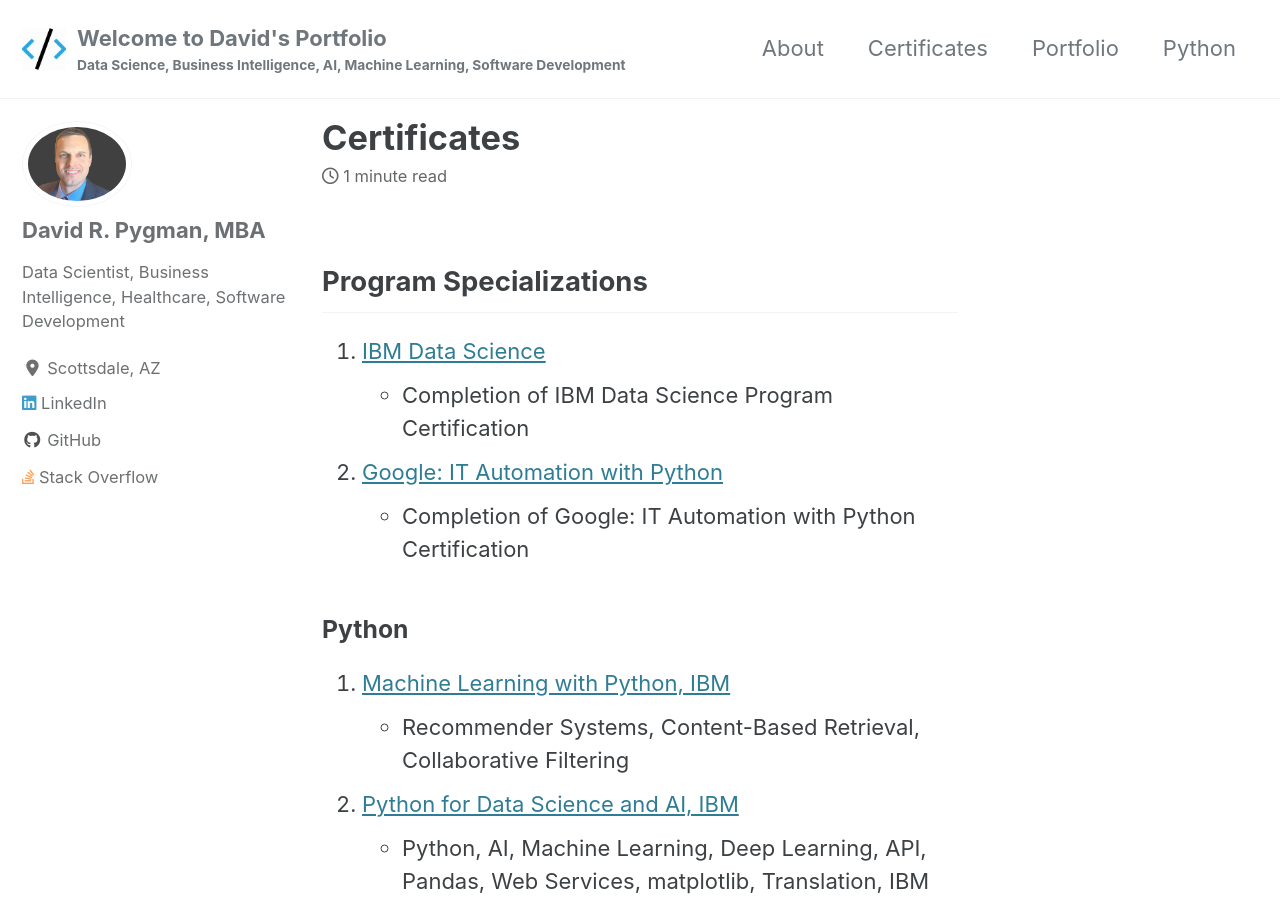
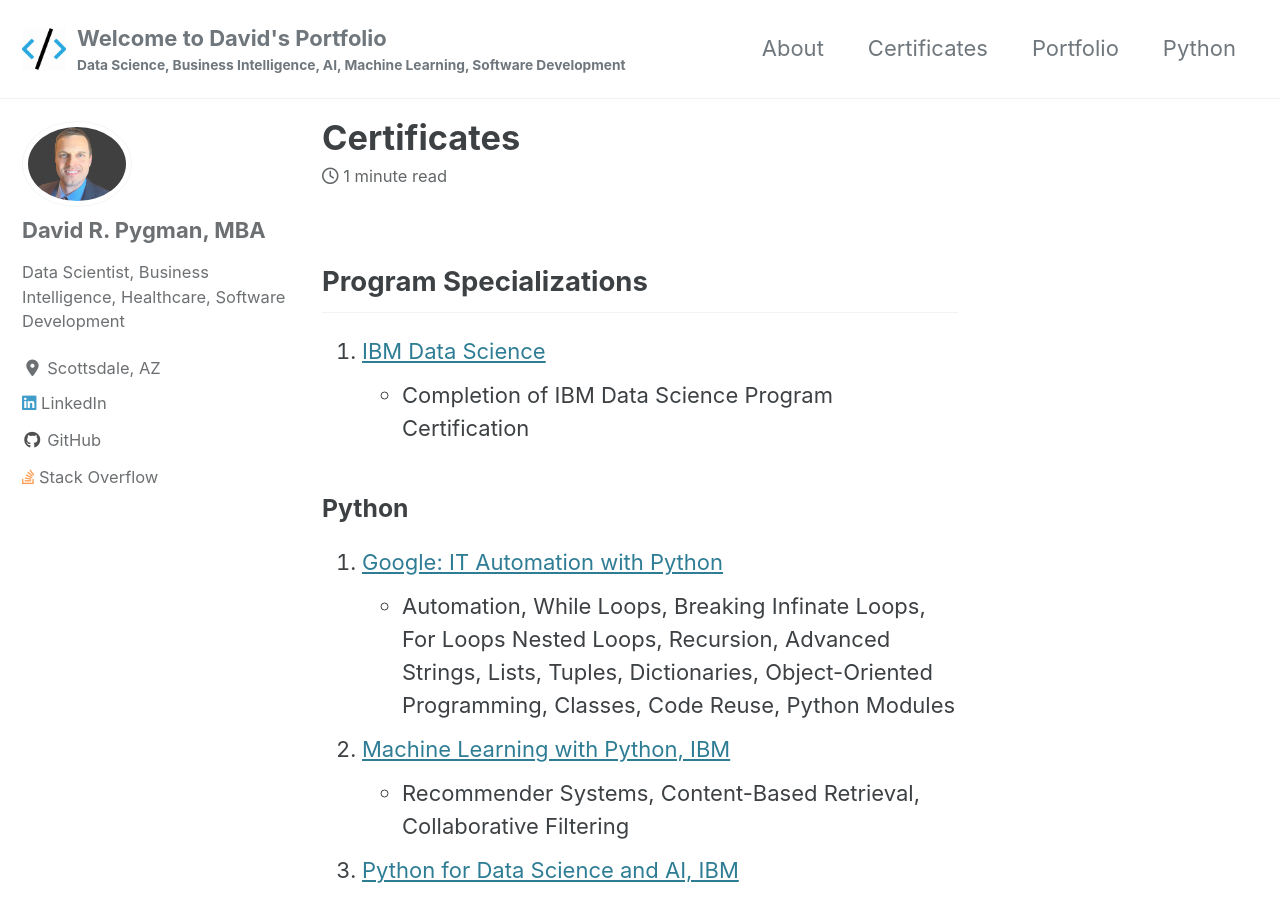
Before and after one commit to dpygman/dpygman.github.io, a Jekyll site: the page built from _pages/certificates.md, in a window 1280 px wide and 900 px high. Built offline with Jekyll 4.4.1, drawn with Linux system fonts in a browser that asks for light colours; cached includes are drawn as plain includes; nearby versions of some CDN libraries.

Commit message:
Moved Google IT to Python, added Tags
1. [Google: IT Automation with Python](https://www.coursera.org/account/accomplishments/verify/YTXAL2L8QJBD "Google: IT Automation with Python")
   - Automation, While Loops, Breaking Infinate Loops, For Loops Nested Loops, Recursion, Advanced Strings, Lists, Tuples, Dictionaries, Object-Oriented Programming, Classes, Code Reuse, Python Modules

```diff
--- a/_pages/certificates.md
+++ b/_pages/certificates.md
@@ -10,17 +10,17 @@
 
 1. [IBM Data Science](https://www.coursera.org/account/accomplishments/specialization/GYCKT9JHP337 "IBM Data Science")
    - Completion of IBM Data Science Program Certification
-2. [Google: IT Automation with Python](https://www.coursera.org/account/accomplishments/verify/YTXAL2L8QJBD "Google: IT Automation with Python")
-   - Completion of Google: IT Automation with Python Certification
 
 ### Python
-1. [Machine Learning with Python, IBM](https://www.coursera.org/account/accomplishments/verify/A5NA6EUL5QZN "Machine Learning with Python, IBM")
+1. [Google: IT Automation with Python](https://www.coursera.org/account/accomplishments/verify/YTXAL2L8QJBD "Google: IT Automation with Python")
+   - Automation, While Loops, Breaking Infinate Loops, For Loops Nested Loops, Recursion, Advanced Strings, Lists, Tuples, Dictionaries, Object-Oriented Programming, Classes, Code Reuse, Python Modules
+2. [Machine Learning with Python, IBM](https://www.coursera.org/account/accomplishments/verify/A5NA6EUL5QZN "Machine Learning with Python, IBM")
    - Recommender Systems, Content-Based Retrieval, Collaborative Filtering
-2. [Python for Data Science and AI, IBM](https://www.coursera.org/account/accomplishments/verify/N3WGRJN55JM9 "Python for Data Science and AI, IBM")
+3. [Python for Data Science and AI, IBM](https://www.coursera.org/account/accomplishments/verify/N3WGRJN55JM9 "Python for Data Science and AI, IBM")
    - Python, AI, Machine Learning, Deep Learning, API, Pandas, Web Services, matplotlib, Translation, IBM CLoud, Speech to Text, Language Translation, NumPy, Dataframes, LOC, BLOC, Methods, Attributes, Objects, Classes, Functions, Loops, Branching and Merging
-3. [Data Visualization with Python, IBM](https://www.coursera.org/account/accomplishments/verify/F9W3EW2EVM4H "Data Visualization with Python, IBM")
+4. [Data Visualization with Python, IBM](https://www.coursera.org/account/accomplishments/verify/F9W3EW2EVM4H "Data Visualization with Python, IBM")
    - Waffle Chart, Word Clouds, Seaborn, Regression, Pandas, matplotlib, Folium, Stamen Maps, Dictionaries, Mapbox, Chorpleth, JSON, Histograms, Bar Charts, Plotting
-4. [Data Analysis with Python, IBM](https://www.coursera.org/account/accomplishments/verify/7RGGUNZ3NY7W "Data Analysis with Python, IBM")
+5. [Data Analysis with Python, IBM](https://www.coursera.org/account/accomplishments/verify/7RGGUNZ3NY7W "Data Analysis with Python, IBM")
    - Regression, Polynomials, Prediction, Decision Tress, Distribution, Dataframes, Missing Data, EDA, Boxplot, Group By, Heatmaps, Correlation, Variance, Anova, Visualizations, MLR
 
 ### SQL
```
